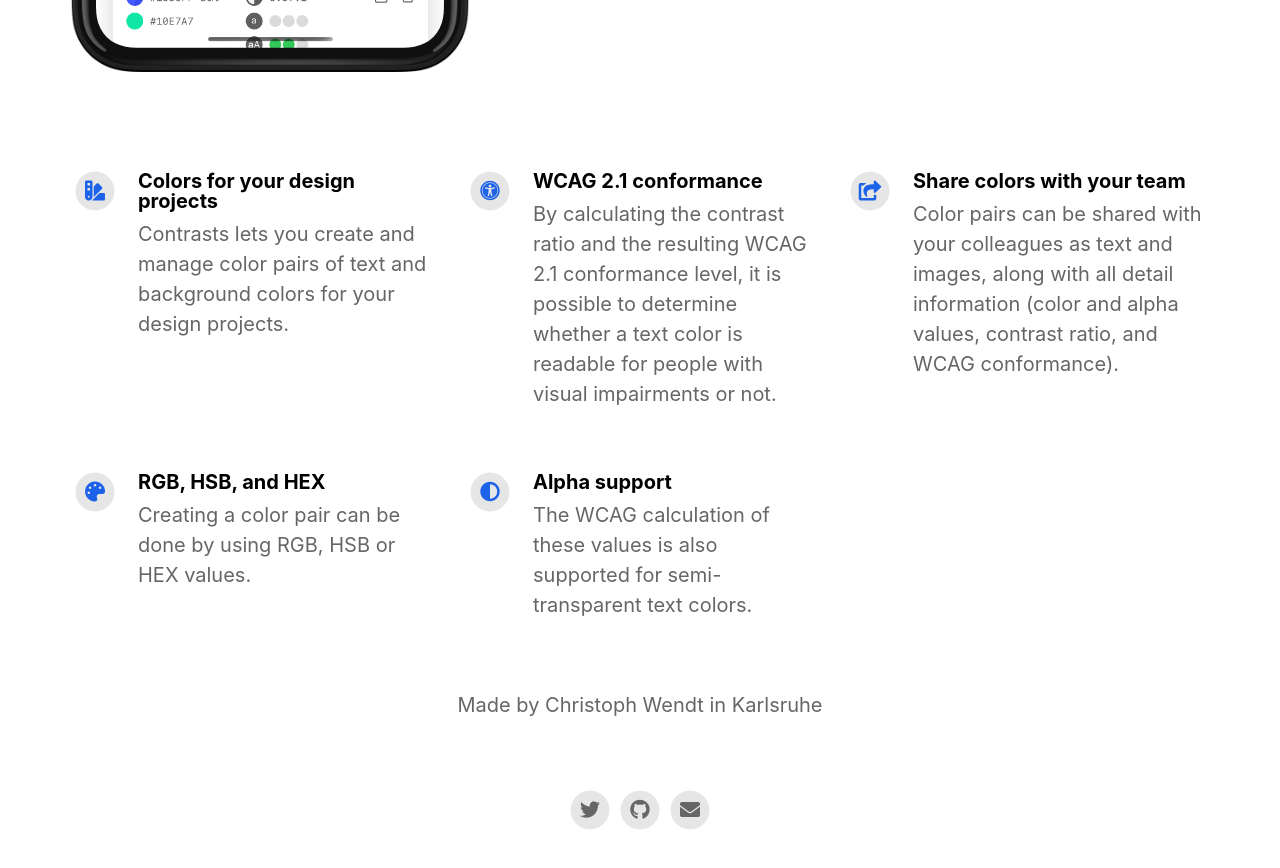
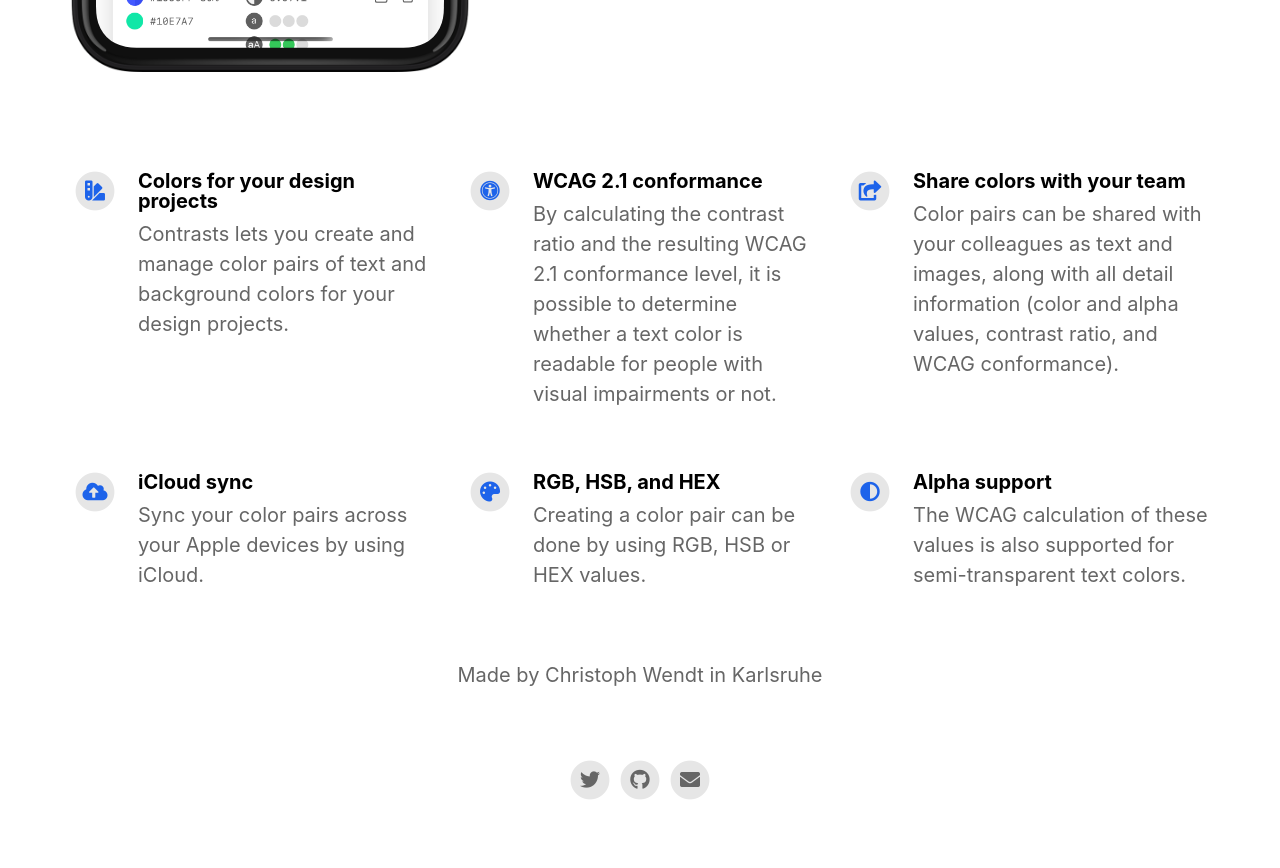
Before and after one commit to chrs1885/chrs1885.github.io, a Jekyll site: the page built from index.html, in a window 1280 px wide and 900 px high, scrolled down 913 px. Shown: the top 868 px of the window. Built offline with Jekyll 4.4.1, drawn with Linux system fonts in a browser that asks for light colours; nearby versions of some CDN libraries.

Commit message:
Add entry to feature list

```diff
--- a/_config.yml
+++ b/_config.yml
@@ -45,6 +45,10 @@ features                                  :
   - title                                 : Share colors with your team
     description                           : Color pairs can be shared with your colleagues as text and images, along with all detail information (color and alpha values, contrast ratio, and WCAG conformance).
     fontawesome_icon_name                 : share-square
+
+  - title                                 : iCloud sync
+    description                           : Sync your color pairs across your Apple devices by using iCloud.
+    fontawesome_icon_name                 : cloud-upload-alt
 
   - title                                 : RGB, HSB, and HEX
     description                           : Creating a color pair can be done by using RGB, HSB or HEX values.
```
